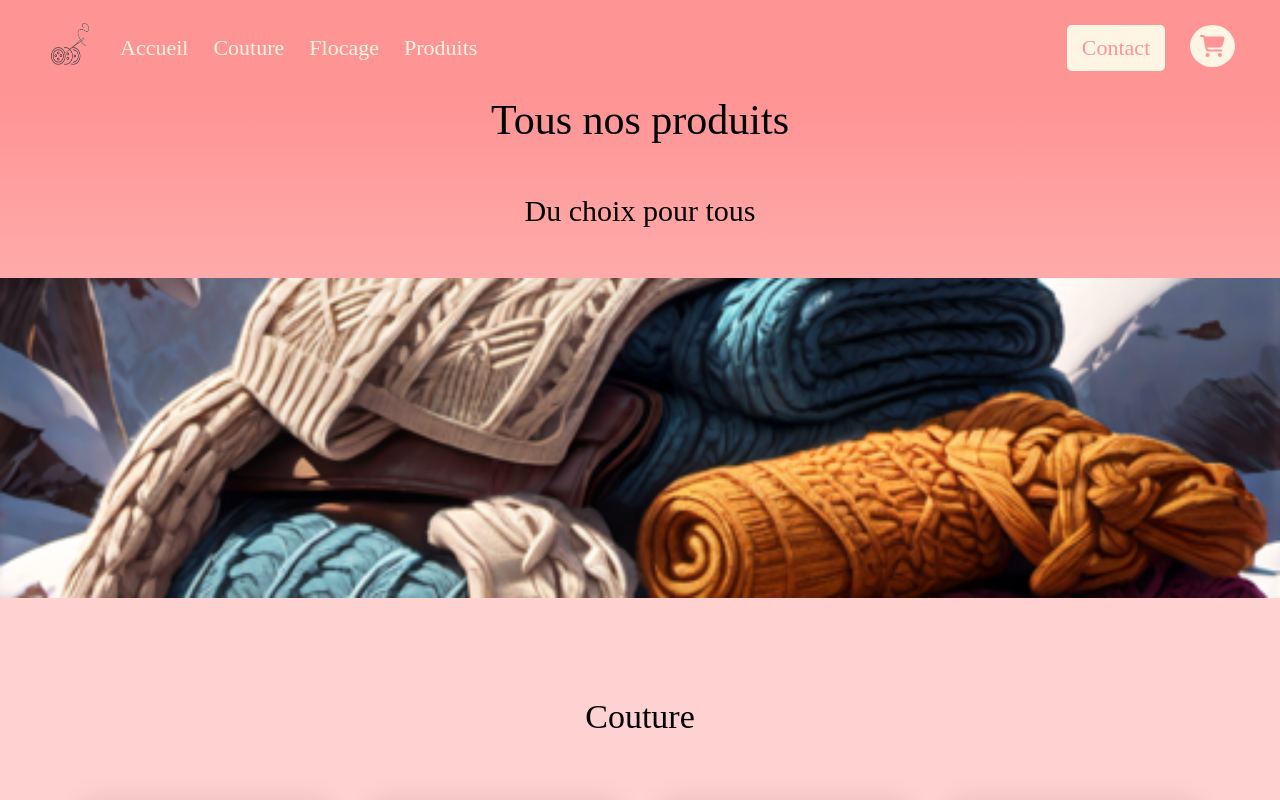
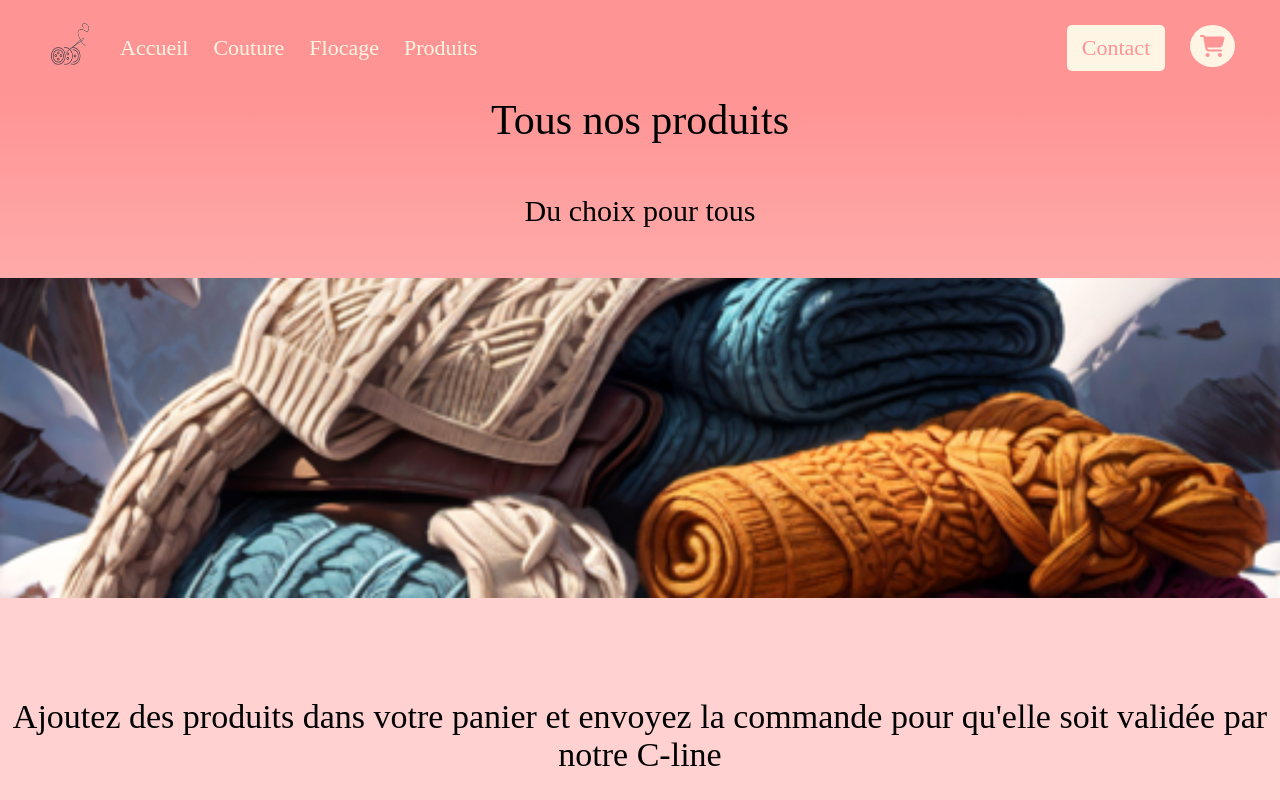
Before and after one commit to jsankare/c-line, a Next.js app: page /products in a window 1280 px wide. Shown: the top 800 px of the page. Built offline with nearby package versions, Linux system fonts and the light colour scheme.

Commit message:
add custom message and update picture

```diff
--- a/components/Cart.jsx
+++ b/components/Cart.jsx
@@ -6,6 +6,7 @@ import { FontAwesomeIcon } from "@fortawesome/react-fontawesome";
 import { faMinus, faPlus, faTrash } from "@fortawesome/free-solid-svg-icons";
 import Input from "./Inputs/Input";
 import ValidateInput from "./Inputs/Validate";
+import TextArea from "./Inputs/TextArea";
 
 const StyledAside = styled.aside`
     align-self: stretch;
@@ -274,6 +275,7 @@ const Cart = () => {
                     <Input input="firstName" label="Prénom" />
                     <Input input="lastName" label="Nom" />
                     <Input input="phone" label="Téléphone" />
+                    <TextArea input="customs" label="Souhaits de personnalisation" />
                     <ValidateInput input="order" text="Envoyer ma commande" />
                 </StyledForm>
             </StyledAside>
--- a/components/Hero.jsx
+++ b/components/Hero.jsx
@@ -14,7 +14,7 @@ const Logo = styled.img``
 const Hero = () => {
     return (
         <Container>
-            <Logo src="/C-line-nobg.png" />
+            <Logo src="/C-line_Créations-removebg-preview.png" />
         </Container>
     )
 }
--- a/pages/products.jsx
+++ b/pages/products.jsx
@@ -252,6 +252,7 @@ const Products = () => {
     return (
         <Container>
             <Heading title="Tous nos produits" subtitle="Du choix pour tous" picture="/productsheading.png" />
+            <SubTitle title="Ajoutez des produits dans votre panier et envoyez la commande pour qu'elle soit validée par notre C-line" />
             <ProductsWrapper>
                 {data.map((categoryData, index) => (
                     <ProductsWrapper key={index}>
```
Also changed, not shown: public/C-line_Créations-removebg-preview.png (added), public/c-line_no_bg.svg (added).
